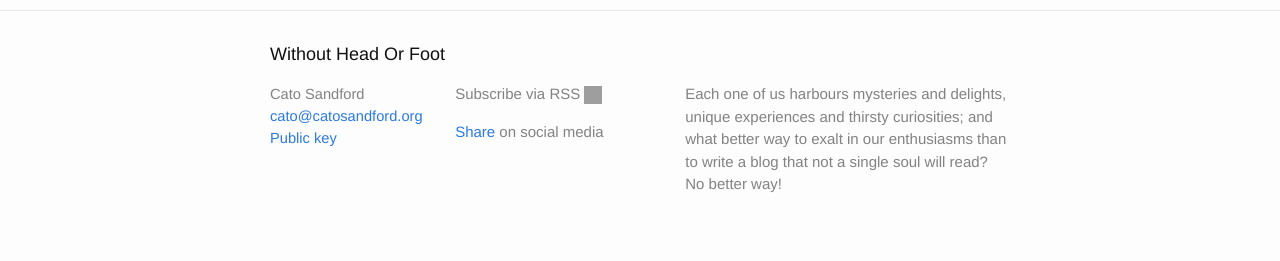
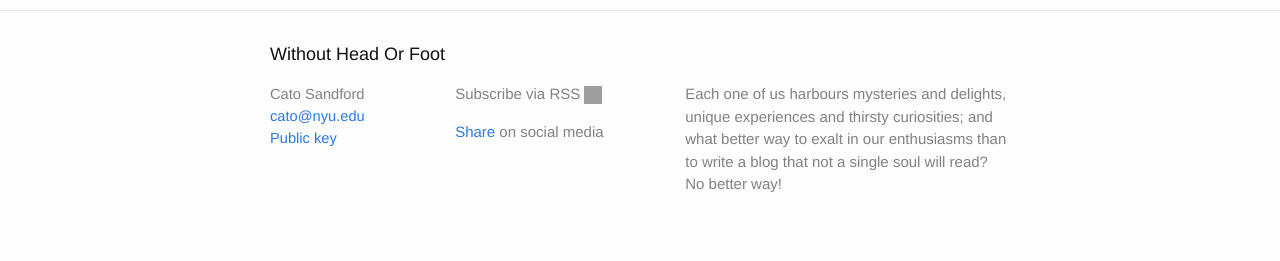
Before and after one commit to Allium/WithoutHeadOrFoot, a Jekyll site: the page built from _posts/2016-08-12-Roots-of-Paradigm-3.md, in a window 1280 px wide and 900 px high, scrolled down 5033 px. Shown: the part 620-881 px from the top of the window. Built offline with Jekyll 4.4.1, drawn with Linux system fonts in a browser that asks for light colours; comment, search, counter and statistics services are not loaded; some of the changed lines change nothing that is shown; grey boxes are pictures that could not be loaded.

Commit message:
Update email

```diff
--- a/_config.yml
+++ b/_config.yml
@@ -1,7 +1,7 @@
 ## Site settings
 title: Without Head Or Foot
 author: Cato Sandford
-email: cato@catosandford.org
+email: cato@nyu.edu
 description: > # this means to ignore newlines
   Each one of us harbours mysteries and delights, unique experiences and thirsty curiosities;
   and what better way to exalt in our enthusiasms than to write a blog that
--- a/_posts/2016-08-12-Roots-of-Paradigm-3.md
+++ b/_posts/2016-08-12-Roots-of-Paradigm-3.md
@@ -83,15 +83,15 @@ In Taoism, cycles could also symbolise the inevitability of change, which in tur
 		<p>
 		<br>
 		</p>
-		Qi is said to form the metaphorical core of a person (indeed of every living thing). Surrounding this core are three onion-like layers: the spirit, then the mind, and finally the body. These layers, the different parts of a being, are bound together by the qi, and are affected by its changes. Its influence radiates outwards and manifests as physical health.
+		Qi is said to form the metaphorical core of a person (indeed of every living thing). Surrounding this core are three onion-like layers: the spirit, then the mind, and finally the body. These layers, the different parts of a being, are bound together by the qi, whose influence radiates outwards and manifests as physical health.
 		<p>
 		<br>
 		</p>
-		Qi is a dynamic energy; it gives life by flowing. But the details of how qi flows through a person depends on both the person and the natural cycles of the cosmos (diurnal, annual, and more). These cycles are also associated with the five elements, which are again organised along much more dynamic and interrelated lines in Chinese ontology than their four Aristotelian counterparts.
+		Qi is a dynamic energy; it gives life by flowing. But the details of how qi flows through a person depends on both the person and the natural cycles of the cosmos (diurnal, annual, and more). These cycles are also associated with the five elements, which are again organised along much more dynamic and interrelational lines in Chinese ontology than their four Aristotelian counterparts.
 		<p>
 		<br>
 		</p>
-		The acupuncturist strives to tune the flow of a person's qi, and its manifestation as the interactions of the fundamental elements, with the natural order, identifying excesses and dearths, and resolving energetic congestions. They develop a holistic picture of the physical and psychical state of their patients, as well as an understanding of their character: this grants them insight into the state of their qi, so that they may through their practice rectify any imbalances of the core.
+		The acupuncturist strives to tune the flow of a person's qi, and the resulting interactions of the fundamental elements, with that of the Universe. The acupuncturist understands that qi manifests itself in every aspect of being, and so they must develop a holistic picture of the physical and psychical state of their patients, in the context of their natural dispostions and character. Through their treatments, they try to rectify imbalances and congestions of the qi, which diffuses outwards and engenders a harmonious, peaceful, and healthy life.
 		</p>
 	</div>
 </div>
```
